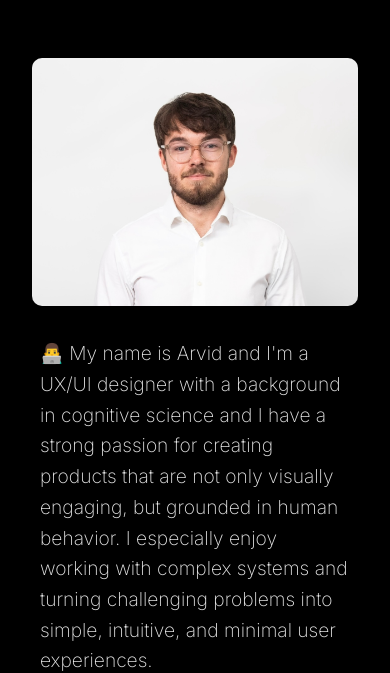
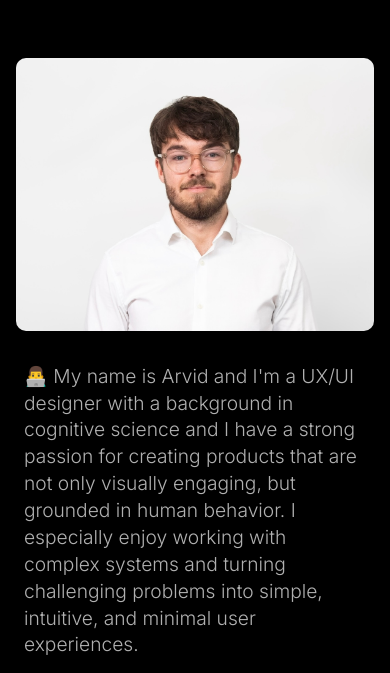
Before and after one commit to arvidstromqvist/New-Portfolio, a plain HTML site: page about.html in a window 390 px wide. Shown: the part 191-864 px from the top of the page. Drawn offline with Linux system fonts and the light colour scheme.

Commit message:
Update styles.css

```diff
--- a/styles.css
+++ b/styles.css
@@ -743,9 +743,10 @@ main{
 
 .about_text{
     font-size: 1.2em;
-    line-height: 1.6em;
+    line-height: 1.4em;
     font-family: "Inter";
-    font-weight: 200;
+    font-weight: 300;
+    color: #b0b0b0;
 }
 
 
@@ -792,7 +793,12 @@ main{
     }
 }
 
-
+@media screen and (max-width: 900px){
+    .about{
+        padding: 0 0em 8em 0em;
+    }
+
+}
 
 /* SKILLS */
 
```
